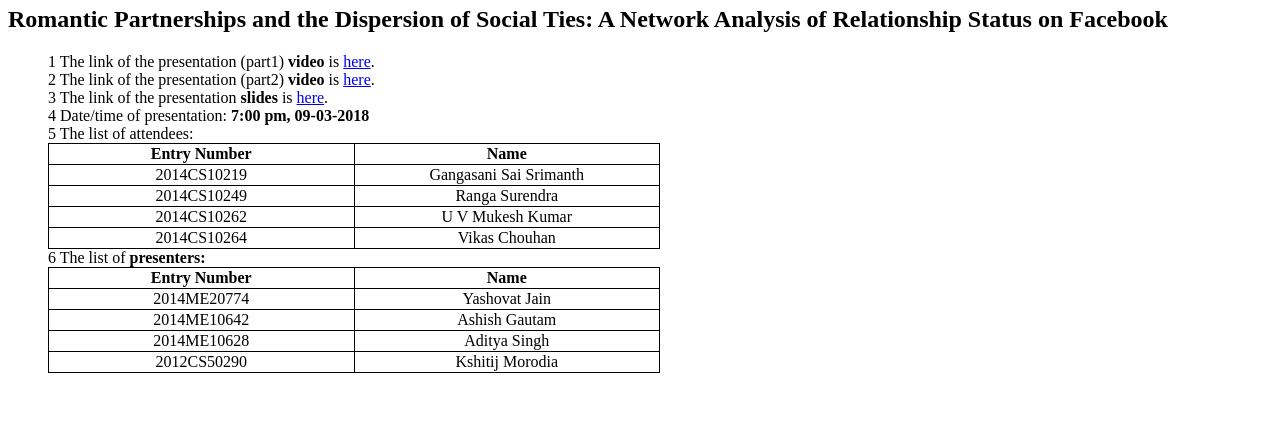
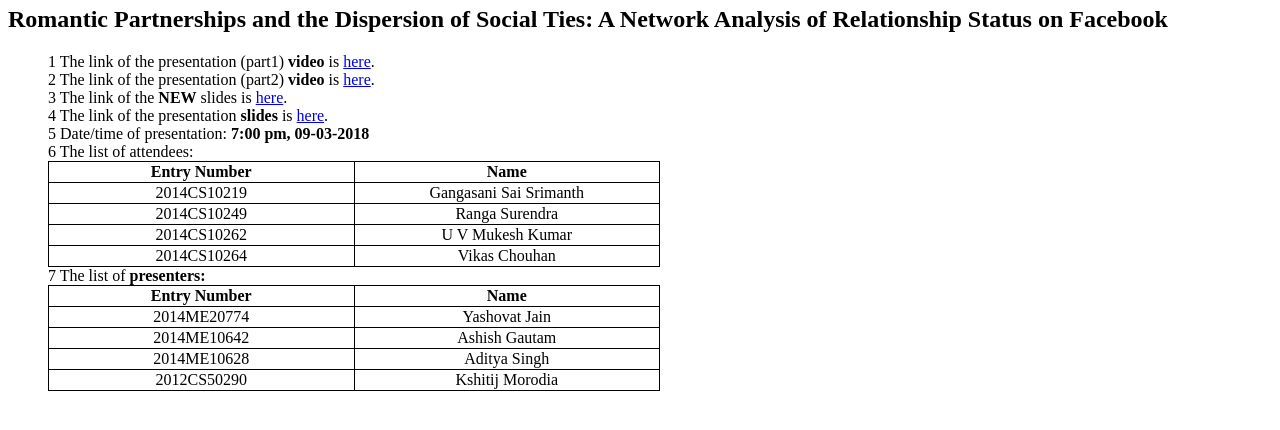
Before and after one commit to kmorodia/coq301_group8, a plain HTML site: page index.html in a window 1280 px wide. Shown: the part 122-552 px from the top of the page. Drawn offline with Linux system fonts and the light colour scheme.

Commit message:
Update index.html

```diff
--- a/index.html
+++ b/index.html
@@ -63,6 +63,13 @@
         The link of the presentation (part2) <b>video</b> is
 
         <a href="https://photos.app.goo.gl/e9UPOZAXeECDHB022">
+            here</a>.
+
+    </li>
+    <li>
+        The link of the <b>NEW</b> slides is
+
+        <a href="https://1drv.ms/p/s!AqUuRc-1FtBLhm8uQagXFJ26E1to">
             here</a>.
 
     </li>
```
